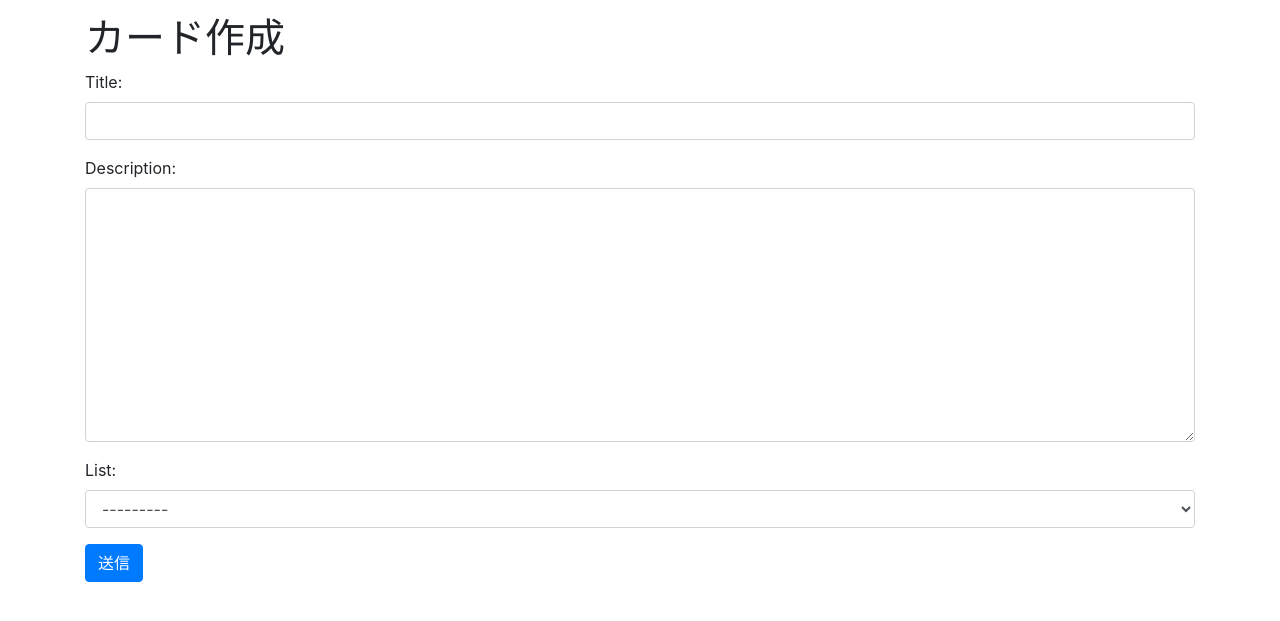
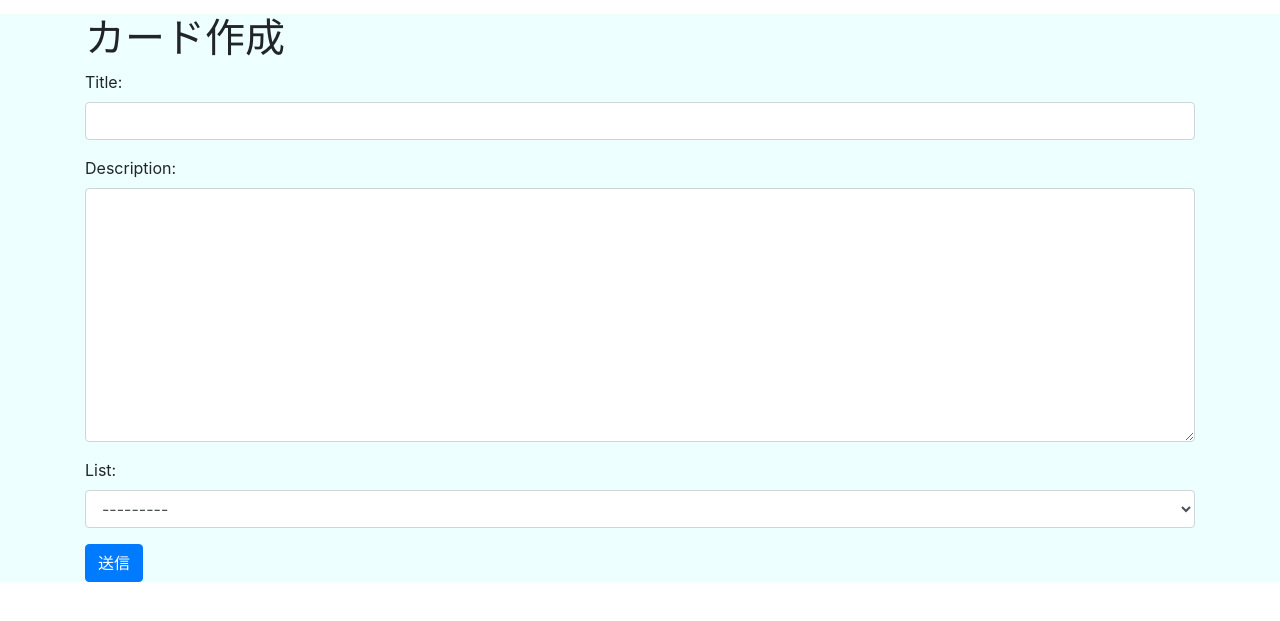
Before and after one commit to shunsukekaneko72106/kanban, a Django app: page /kanban/cards/create/ in a window 1280 px wide. Shown: the part 56-677 px from the top of the page. Run offline with Django 3.2, Linux system fonts and the light colour scheme; a user stored in the database is signed in; data comes from the database, SQL or seed files in the repository; some libraries are stand-ins or nearby versions.

Commit message:
update css

```diff
--- a/kanban/static/kanban/custom.css
+++ b/kanban/static/kanban/custom.css
@@ -10,3 +10,11 @@ body {
   width: 240px;
   height: 100%;
 }
+
+main {
+  background-color: #EEFFFF;
+  height: 100%;
+}
+.navbar {
+  color: #00008B;
+}
```
